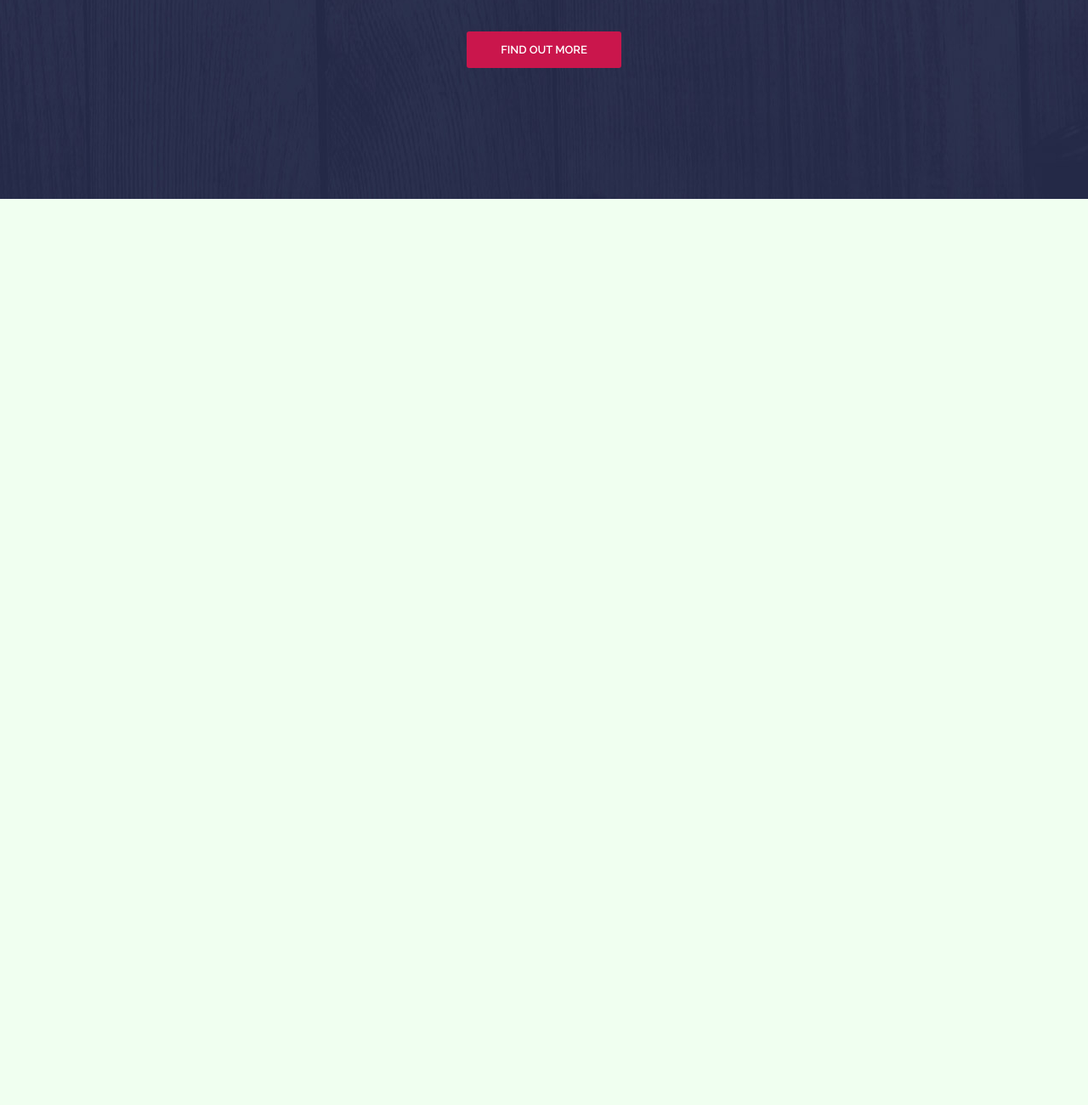
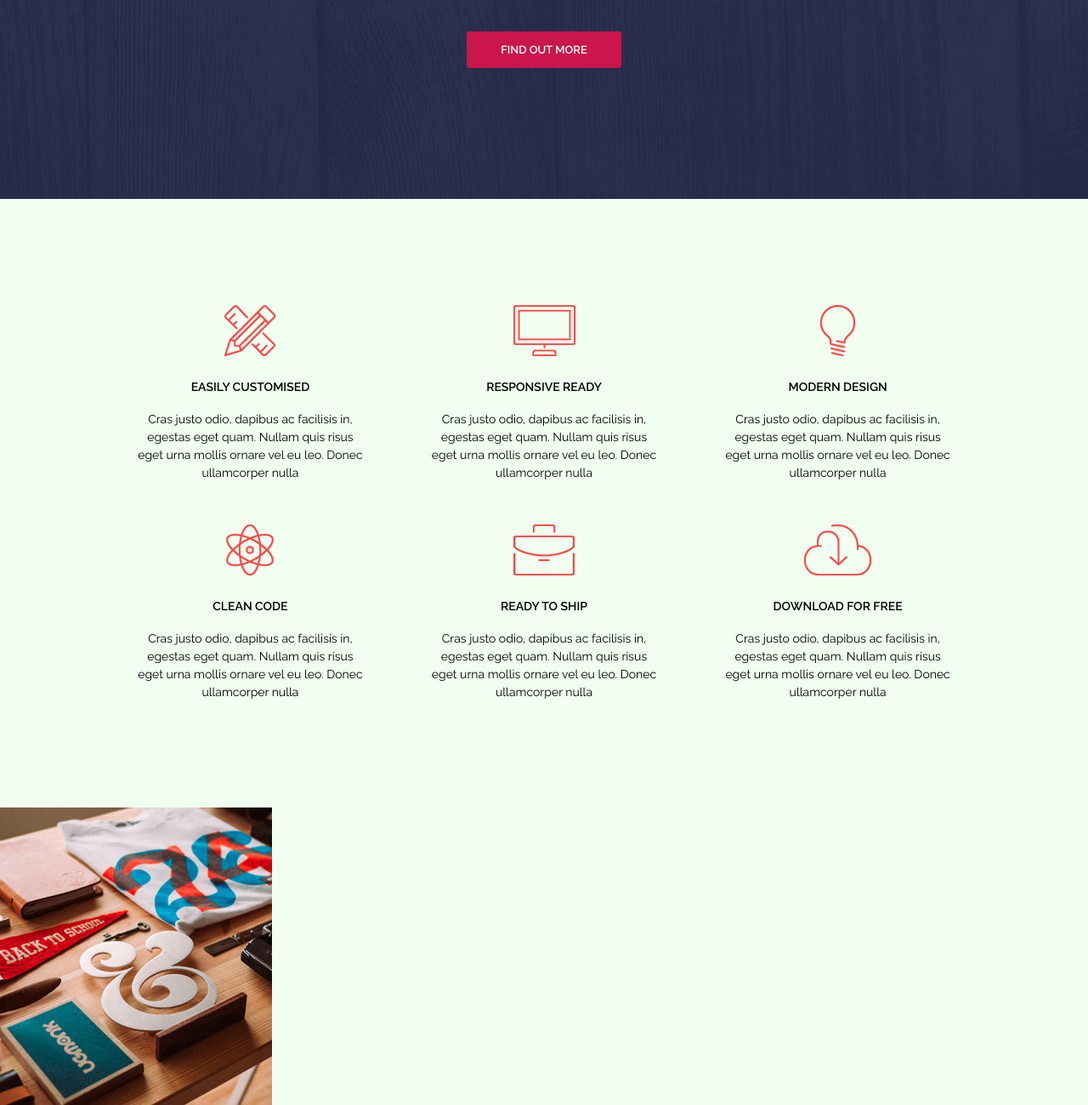
Before and after one commit to dekster15/ActiveBox, a plain HTML site: page index.html in a window 1280 px wide. Shown: the part 516-1816 px from the top of the page at 85% size. Before the commit the page ends 800 px from the top, so only its background shows below. Drawn offline with nearby package versions, Linux system fonts and the light colour scheme.

Commit message:
features

```diff
--- a/index.html
+++ b/index.html
@@ -29,6 +29,7 @@
         </div>
     </div>
 </header>
+
 <!-- INTR0 -->
 <div class="intro">
     <div class="conteiner">
@@ -40,5 +41,56 @@
         </div>
     </div>
 </div>
+
+<!-- Features -->
+<div class="conteiner">
+    <div class="features">
+        <div class="features__item">
+            <img class="features__icon" src="img/features/feature-1.png" alt="">
+            <h4 class="features__title">EASILY CUSTOMISED</h4>
+            <div class="features__text">Cras justo odio, dapibus ac facilisis in, egestas eget quam. Nullam quis risus eget urna mollis ornare vel eu leo. Donec ullamcorper nulla
+            </div>
+        </div>
+        <div class="features__item">
+            <img class="features__icon" src="img/features/feature-2.png" alt="">
+            <h4 class="features__title">RESPONSIVE READY</h4>
+            <div class="features__text">Cras justo odio, dapibus ac facilisis in, egestas eget quam. Nullam quis risus eget urna mollis ornare vel eu leo. Donec ullamcorper nulla
+            </div>
+        </div>
+        <div class="features__item">
+            <img class="features__icon" src="img/features/feature-3.png" alt="">
+            <h4 class="features__title">MODERN DESIGN</h4>
+            <div class="features__text">Cras justo odio, dapibus ac facilisis in, egestas eget quam. Nullam quis risus eget urna mollis ornare vel eu leo. Donec ullamcorper nulla
+            </div>
+        </div>
+        <div class="features__item">
+            <img class="features__icon" src="img/features/feature-4.png" alt="">
+            <h4 class="features__title">CLEAN CODE</h4>
+            <div class="features__text">Cras justo odio, dapibus ac facilisis in, egestas eget quam. Nullam quis risus eget urna mollis ornare vel eu leo. Donec ullamcorper nulla
+            </div>
+        </div>
+        <div class="features__item">
+            <img class="features__icon" src="img/features/feature-5.png" alt="">
+            <h4 class="features__title">READY TO SHIP</h4>
+            <div class="features__text">Cras justo odio, dapibus ac facilisis in, egestas eget quam. Nullam quis risus eget urna mollis ornare vel eu leo. Donec ullamcorper nulla
+            </div>
+        </div>
+        <div class="features__item">
+            <img class="features__icon" src="img/features/feature-6.png" alt="">
+            <h4 class="features__title">DOWNLOAD FOR FREE</h4>
+            <div class="features__text">Cras justo odio, dapibus ac facilisis in, egestas eget quam. Nullam quis risus eget urna mollis ornare vel eu leo. Donec ullamcorper nulla
+            </div>
+        </div>
+    </div> <!--Features end -->
+</div><!--Features conteiner end -->
+<div class="works">
+    <div class="works__item">
+        <img class="works__photo" src="img/works/work-1.jpg" alt="">
+        <div class="works_content">
+            <div class="works__title">Project Name</div>
+            <div class="works__content">User Interface Design</div>
+        </div>
+    </div>
+</div>
 </body>
 </html>
--- a/style.css
+++ b/style.css
@@ -19,7 +19,6 @@ p {
 ====================*/
 .conteiner {
     width: 90%;
-
     margin: 0 auto ;
 }
 /* Header
@@ -124,3 +123,52 @@ p {
 .btn--red:hover{
     background-color: #951334;
 }
+
+/* Features
+====================*/
+.features {
+    display: flex;
+    margin: 100px 0;
+    justify-content: center;
+    flex-wrap: wrap;
+
+}
+.features__item {
+    width: 30%;
+    text-align: center;
+    padding: 0 40px;
+    margin: 25px 0;
+}
+.features__icon {
+    margin-bottom: 25px;
+}
+.features__title {
+    font-size: 14px;
+    font-weight: 700;
+    color: black;
+    text-transform: uppercase;
+    margin-bottom: 20px;
+}
+.features__text {
+    font-size: 14px;
+    line-height: 1.5;
+}
+/* Works
+====================*/
+.works {
+    display: flex;
+    flex-wrap: wrap;
+}
+.works__item {
+    width: 25%;
+    position: relative;
+    overflow: hidden;
+    height: 350px;
+}
+.works__photo {
+    position: absolute;
+    top: 50%;
+    left: 50%;
+    z-index: 1;
+    transform: translate3d(-50%, -50%, 0);
+}
```
Also changed, not shown: img/features/feature-1.png (added), img/features/feature-2.png (added), img/features/feature-3.png (added), img/features/feature-4.png (added), img/features/feature-5.png (added), img/features/feature-6.png (added), img/works/work-1.jpg (added), img/works/work-2.jpg (added), img/works/work-3.jpg (added), img/works/work-4.jpg (added), img/works/work-5.jpg (added), img/works/work-6.jpg (added), img/works/work-7.jpg (added), img/works/work-8.jpg (added).
